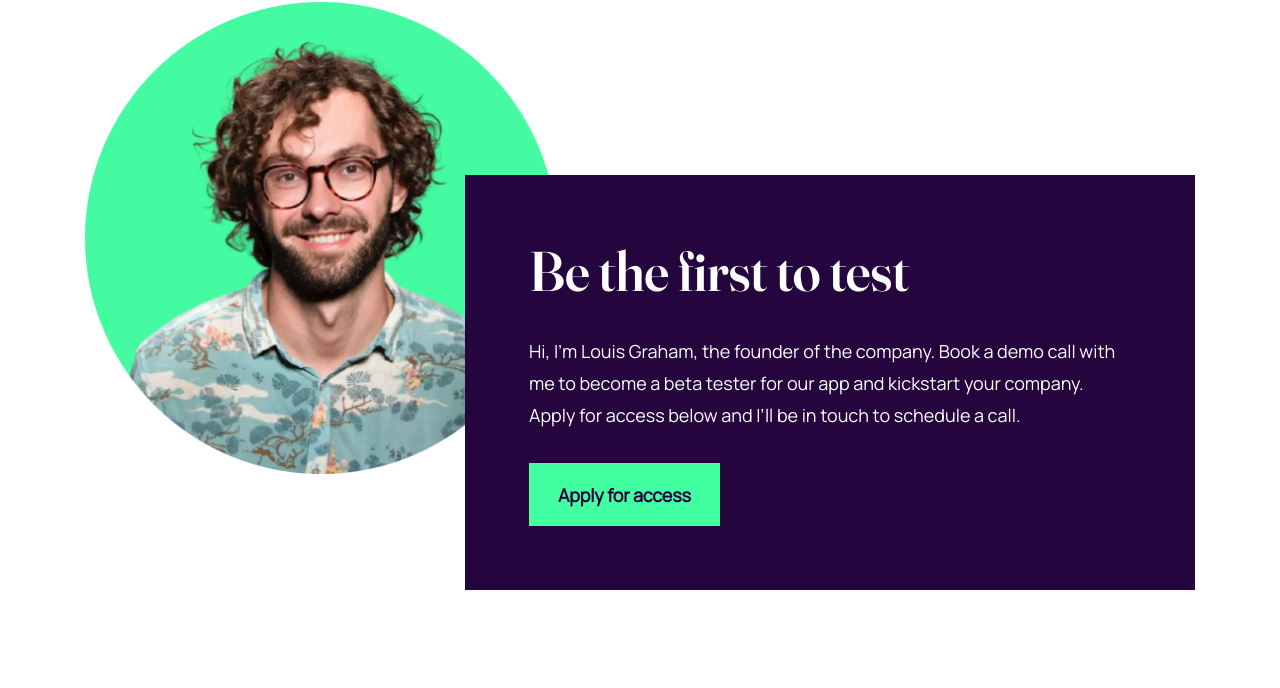
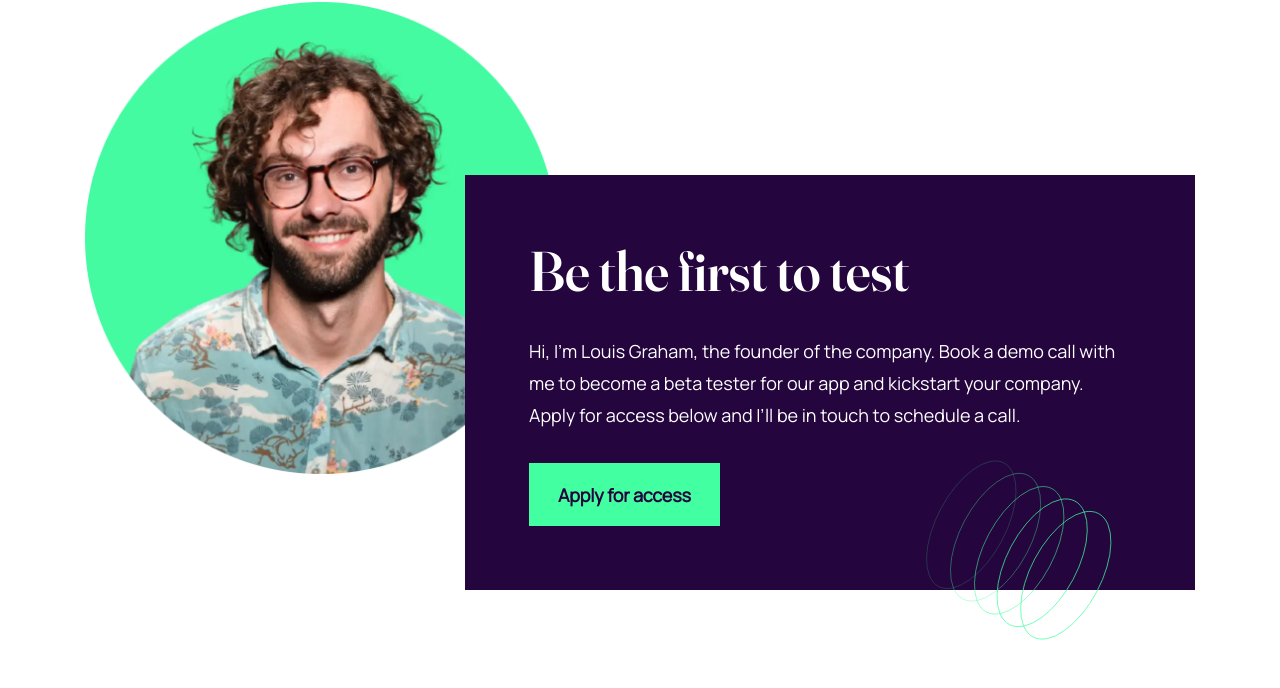
Before and after one commit to solracss/fem-workit-landing-page, a website built with Vite: page src/index.html in a window 1280 px wide. Shown: the part 1576-2264 px from the top of the page. Built offline with nearby package versions, Linux system fonts and the light colour scheme.

Commit message:
CSS: Add decorative spring icons

```diff
--- a/src/sass/_layout.scss
+++ b/src/sass/_layout.scss
@@ -53,11 +53,16 @@ h3 {
 
 	@include media(medium) {
 		padding-bottom: 12.5rem;
+		background-image: url('../assets/images/bg-pattern-1.svg'),
+			url('../assets/images/bg-pattern-2.svg');
+		background-repeat: no-repeat;
+		background-position: top 0 left -225px, bottom 75px right -95px;
 	}
 
 	@include media(x-large) {
 		padding-top: 0;
 		padding-bottom: 20.375rem;
+		background-position: top 0 left -135px, bottom 200px right -50px;
 	}
 
 	&-heading {
@@ -267,6 +272,17 @@ h3 {
 			bottom: 0;
 			right: 1.5rem;
 			text-align: left;
+
+			&::after {
+				position: absolute;
+				content: '';
+				background-image: url('../assets/images/bg-pattern-1.svg');
+				background-size: cover;
+				width: 13.5rem;
+				height: 13rem;
+				bottom: -6rem;
+				right: 0.625rem;
+			}
 		}
 
 		@include media(x-large) {
@@ -275,6 +291,11 @@ h3 {
 			max-width: 45.625rem;
 			right: 0;
 			bottom: 3.75rem;
+
+			&::after {
+				bottom: -4rem;
+				right: 4.5rem;
+			}
 		}
 
 		&-heading {
```
